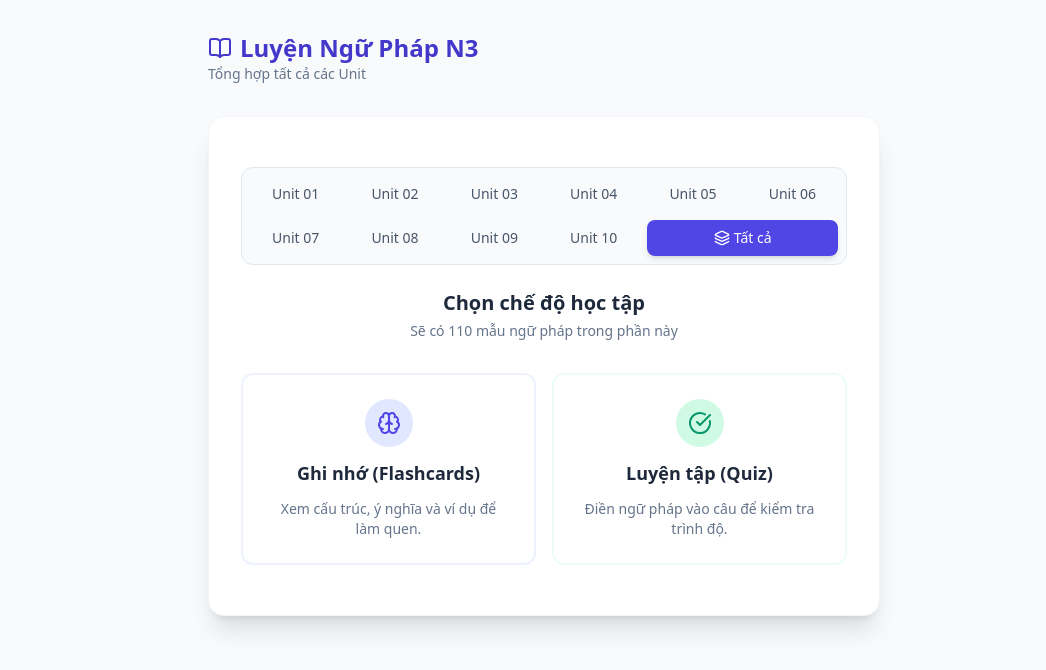
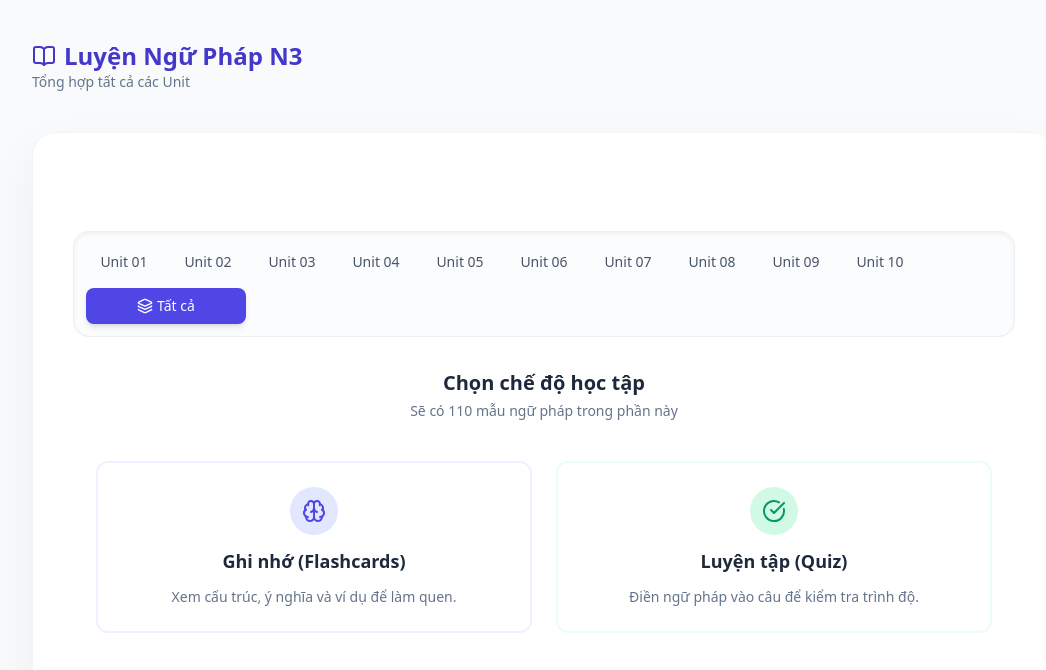
Before and after one commit to inngok/nihongo-practice, a React (Vite) app: page / in a window 1280 px wide. Shown: the top 670 px of the page, without its empty margins (96-1142 px from the left). Built offline with nearby package versions, Linux system fonts and the light colour scheme.

Commit message:
feat: enhance UI to full-screen and update layouts

```diff
--- a/src/pages/home/Home.jsx
+++ b/src/pages/home/Home.jsx
@@ -1931,9 +1931,9 @@ export default function Home() {
   };
 
   return (
-    <div className="min-h-screen bg-slate-50 font-sans text-slate-800 p-4 md:p-8 flex flex-col items-center">
+    <div className="min-h-screen bg-[#f8fafc] font-sans text-slate-800 p-3 md:p-6 lg:p-10 flex flex-col items-center">
       {/* Header */}
-      <div className="w-full max-w-2xl mb-8 flex items-center justify-between">
+      <div className="w-full max-w-5xl mb-6 md:mb-10 flex flex-col md:flex-row items-start md:items-center justify-between gap-4">
         <div>
           <h1 className="text-2xl font-bold text-indigo-700 flex items-center gap-2">
             <BookOpen className="w-6 h-6" />
@@ -1954,14 +1954,14 @@ export default function Home() {
       </div>
 
       {/* Main Content Area */}
-      <div className="w-full max-w-2xl bg-white rounded-2xl shadow-xl overflow-hidden border border-slate-100 min-h-[500px] flex flex-col">
+      <div className="w-full max-w-5xl bg-white rounded-3xl shadow-[0_20px_50px_rgba(0,0,0,0.05)] overflow-hidden border border-slate-100 min-h-[600px] flex flex-col transition-all">
 
         {/* MENU MODE */}
         {activeMode === 'menu' && (
-          <div className="p-6 md:p-8 flex flex-col items-center justify-center flex-grow gap-6">
+          <div className="p-4 md:p-10 flex flex-col items-center justify-center flex-grow gap-8">
 
             {/* Unit Selector */}
-            <div className="w-full bg-slate-50 p-2 rounded-xl grid grid-cols-3 md:grid-cols-4 lg:grid-cols-6 gap-2 border border-slate-200">
+            <div className="w-full bg-slate-50/50 backdrop-blur-sm p-3 rounded-2xl grid grid-cols-2 sm:grid-cols-3 md:grid-cols-4 lg:grid-cols-6 xl:grid-cols-11 gap-2 border border-slate-200/60 shadow-inner">
               <button
                 onClick={() => setSelectedUnit(1)}
                 className={`py-2 px-2 rounded-lg text-sm font-medium transition-all ${selectedUnit === 1 ? 'bg-indigo-600 text-white shadow-md' : 'text-slate-600 hover:bg-slate-200'}`}
@@ -2035,7 +2035,7 @@ export default function Home() {
               <p className="text-sm text-slate-500 mt-1">Sẽ có {activeData.length} mẫu ngữ pháp trong phần này</p>
             </div>
 
-            <div className="grid grid-cols-1 md:grid-cols-2 gap-4 w-full">
+            <div className="grid grid-cols-1 md:grid-cols-2 gap-6 w-full max-w-4xl">
               <button
                 onClick={() => switchMode('flashcard')}
                 className="group p-6 border-2 border-indigo-50 rounded-xl hover:border-indigo-400 hover:bg-indigo-50 transition-all flex flex-col items-center text-center gap-3"
@@ -2072,25 +2072,27 @@ export default function Home() {
             </div>
 
             <div
-              className={`relative w-full h-72 cursor-pointer perspective-1000 transition-all duration-500 transform-style-3d ${isFlipped ? 'rotate-y-180' : ''}`}
+              className={`relative w-full h-[450px] cursor-pointer perspective-2000 transition-all duration-700 transform-style-3d ${isFlipped ? 'rotate-y-180' : ''}`}
               onClick={() => setIsFlipped(!isFlipped)}
             >
               {/* Front Side */}
-              <div className={`absolute inset-0 bg-gradient-to-br from-indigo-500 to-indigo-700 text-white rounded-xl shadow-lg flex flex-col items-center justify-center backface-hidden ${isFlipped ? 'invisible' : ''} p-6 text-center`}>
-                <h2 className="text-3xl md:text-4xl font-bold mb-2">～{activeData[currentIndex].pattern}</h2>
-                <p className="text-indigo-100 text-sm mt-8 opacity-75">Click để xem ý nghĩa</p>
+              <div className={`absolute inset-0 bg-gradient-to-br from-indigo-600 via-indigo-600 to-violet-700 text-white rounded-[2rem] shadow-2xl flex flex-col items-center justify-center backface-hidden ${isFlipped ? 'invisible' : ''} p-8 text-center`}>
+                <h2 className="text-4xl md:text-6xl font-bold mb-4 tracking-tight">～{activeData[currentIndex].pattern}</h2>
+                <div className="w-16 h-1 w-full bg-white/20 rounded-full mb-8 max-w-[100px]"></div>
+                <p className="text-indigo-100 text-base font-medium animate-pulse">Nhấn vào thẻ để xem giải nghĩa</p>
               </div>
 
               {/* Back Side */}
-              <div className={`absolute inset-0 bg-white border-2 border-indigo-200 rounded-xl shadow-lg p-6 flex flex-col items-center justify-start overflow-auto backface-hidden transform rotate-y-180 custom-scrollbar ${!isFlipped ? 'invisible' : ''}`}>
-                <h3 className="text-xl font-bold text-indigo-700 mb-2 mt-2">{activeData[currentIndex].meaning}</h3>
-                <p className="text-slate-600 text-center mb-4 text-sm">{activeData[currentIndex].explanation}</p>
-
-                <div className="w-full space-y-3 mt-auto">
+              <div className={`absolute inset-0 bg-white border border-slate-100 rounded-[2rem] shadow-2xl p-8 md:p-12 flex flex-col items-center justify-start overflow-auto backface-hidden transform rotate-y-180 custom-scrollbar ${!isFlipped ? 'invisible' : ''}`}>
+                <h3 className="text-2xl md:text-3xl font-bold text-indigo-700 mb-4 mt-2">{activeData[currentIndex].meaning}</h3>
+                <div className="w-full h-px bg-slate-100 mb-6"></div>
+                <p className="text-slate-600 text-center mb-8 text-base md:text-lg leading-relaxed max-w-2xl">{activeData[currentIndex].explanation}</p>
+
+                <div className="w-full space-y-4 mt-auto max-w-2xl mx-auto">
                   {activeData[currentIndex].examples.map((ex, i) => (
-                    <div key={i} className="bg-slate-50 p-3 rounded-lg border-l-4 border-indigo-400">
-                      <p className="text-sm font-semibold">{ex.jp}</p>
-                      <p className="text-xs text-slate-500 mt-1">{ex.vn}</p>
+                    <div key={i} className="bg-indigo-50/50 p-5 rounded-2xl border-l-4 border-indigo-500 transition-all hover:bg-indigo-50">
+                      <p className="text-base md:text-lg font-semibold text-slate-800">{ex.jp}</p>
+                      <p className="text-sm md:text-base text-slate-600 mt-2 italic">{ex.vn}</p>
                     </div>
                   ))}
                 </div>
@@ -2152,7 +2154,7 @@ export default function Home() {
                 </h3>
               </div>
 
-              <div className="w-full space-y-4 max-w-sm mt-4">
+              <div className="w-full space-y-6 max-w-2xl mt-4">
                 <input
                   ref={inputRef}
                   type="text"
```
